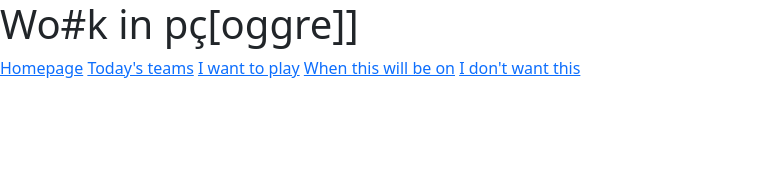
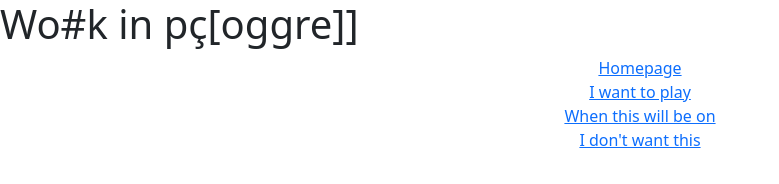
Before and after one commit to Omeg4717/The-Convocetor, a plain HTML site: page Teams.html in a window 1280 px wide. Shown: the whole page, without its empty margins (0-779 px from the left). Drawn offline with nearby package versions, Linux system fonts and the light colour scheme.

Commit message:
A lot of prolems
NOW the links are correct!

```diff
--- a/Teams.html
+++ b/Teams.html
@@ -8,10 +8,10 @@
 </head>
 <body>
     <h1>Wo#k in pç[oggre]]</h1>
-    <a href="index.html">Homepage</a>
-    <a href="Teams.html">Today's teams</a>
-    <a href="Play.html">I want to play</a>
-    <a href="When.html">When this will be on</a>
-    <a href="No.html">I don't want this</a>
+    <div class="align-center"></div>
+     <a class="d-flex justify-content-center" href="index.html">Homepage</a>
+     <a class="d-flex justify-content-center" href="Play.html">I want to play</a>
+     <a class="d-flex justify-content-center" href="When.html">When this will be on</a>
+     <a class="d-flex justify-content-center" href="No.html">I don't want this</a>
 </body>
 </html>
```
Also changed, not shown: No.html (+5 -5 lines), Play.html (+5 -5 lines), When.html (+5 -5 lines), index.html (+6 -6 lines).
